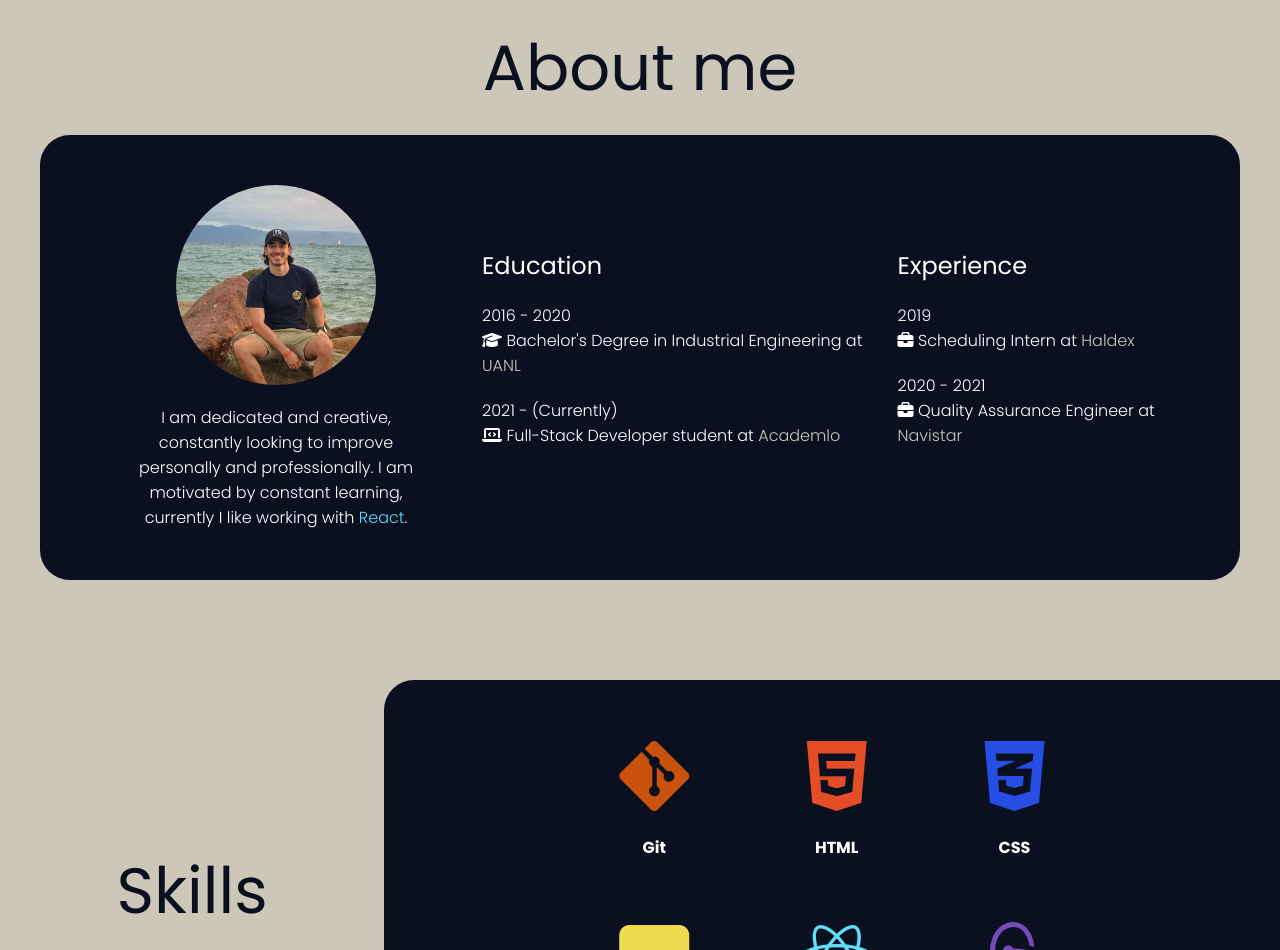
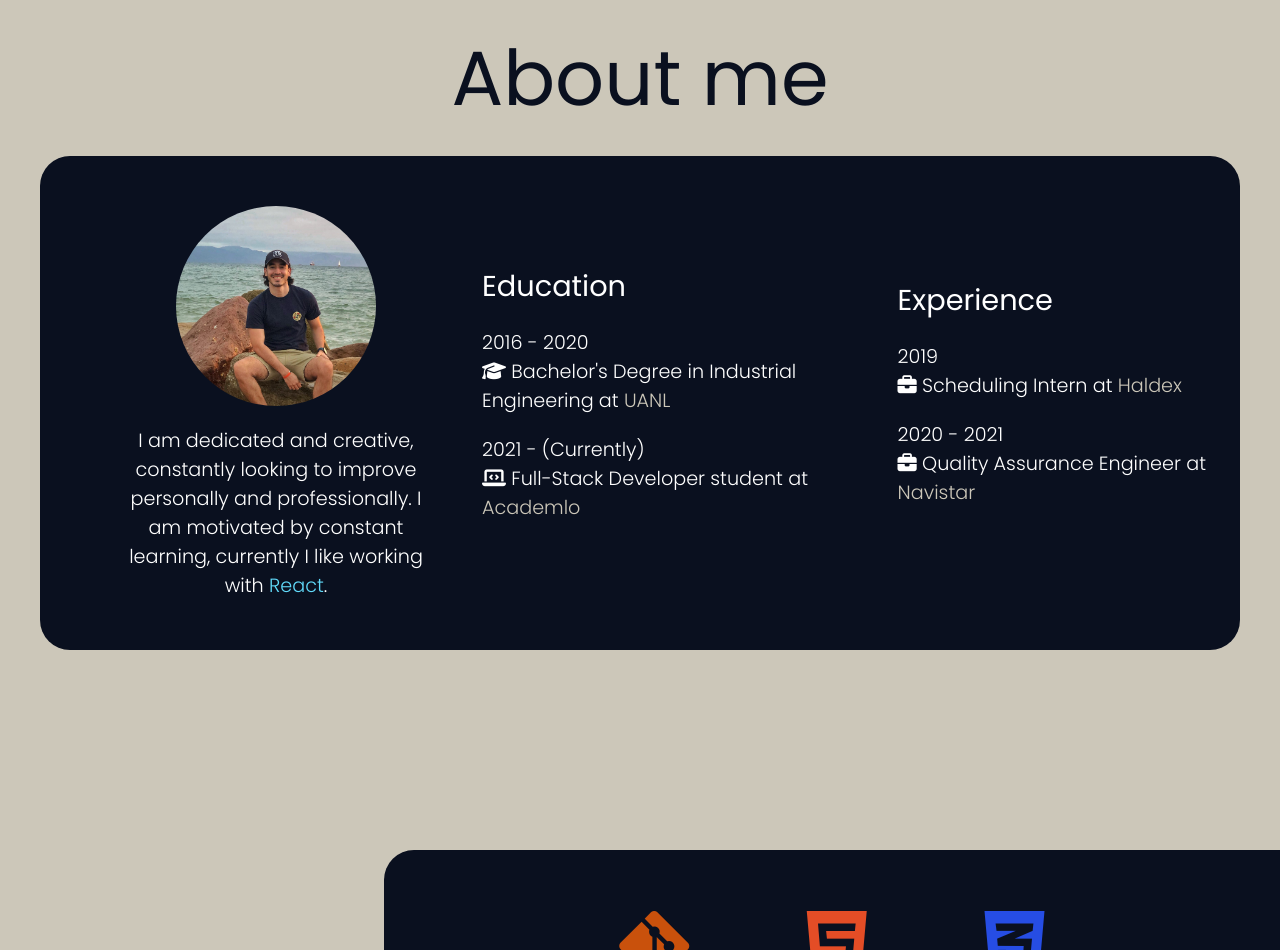
Before and after one commit to BrayanLeyvaG/personal-portfolio, a React (Create React App) app: page / in a window 1280 px wide. Shown: the part 860-1810 px from the top of the page. Built offline with nearby package versions, Linux system fonts and the light colour scheme.

Commit message:
added about me animation

```diff
--- a/src/Animation.js
+++ b/src/Animation.js
@@ -33,3 +33,8 @@ export const titleAnimationP = {
     hidden: {x:"100vw"},
     show:{x:0}
 }
+
+/* export const aboutMeA = {
+    hidden: {x:"100vw"},
+    show:{x:0}
+} */
--- a/src/Components/AboutMe.js
+++ b/src/Components/AboutMe.js
@@ -1,10 +1,16 @@
-import React from 'react'
+import React from 'react';
+import { motion } from 'framer-motion';
+import {imageAnimation} from '../Animation.js'
+import { useScroll } from './helper/useScroll.js';
 
 export const AboutMe = () => {
+    const [element, controls] = useScroll()
   return (
-    <div className='about-me' id='about-me'>
-        <p className='titles title-me'>About me</p>
-        <div className='am-bg'>
+    <div className='about-me' id='about-me' ref={element}>
+        <motion.div
+        variants={imageAnimation} animate={controls} transition={{ ease: "easeIn", duration: .5 }}
+        >
+            <p className='titles title-me'>About me</p>
             <div className='about-container'>
                 <div className='me-1'>
                     <div className='am-img'></div>
@@ -23,7 +29,8 @@ export const AboutMe = () => {
                     </div>
                 </div>
             </div>
-        </div>
+        </motion.div>
+        <div className='separator'></div>
     </div>
   )
 }
--- a/src/index.css
+++ b/src/index.css
@@ -198,6 +198,7 @@ h1, h2, p{
 .about-me{
     background-color: #ccc7b9;
     overflow-x: hidden;
+    font-size: 1.2em;
 }
 
 .title-me{
@@ -279,8 +280,6 @@ h1, h2, p{
     color: #0A101F;
     align-self: center;
 }
-
-
 
 .skill-box{
     display: grid;
```
